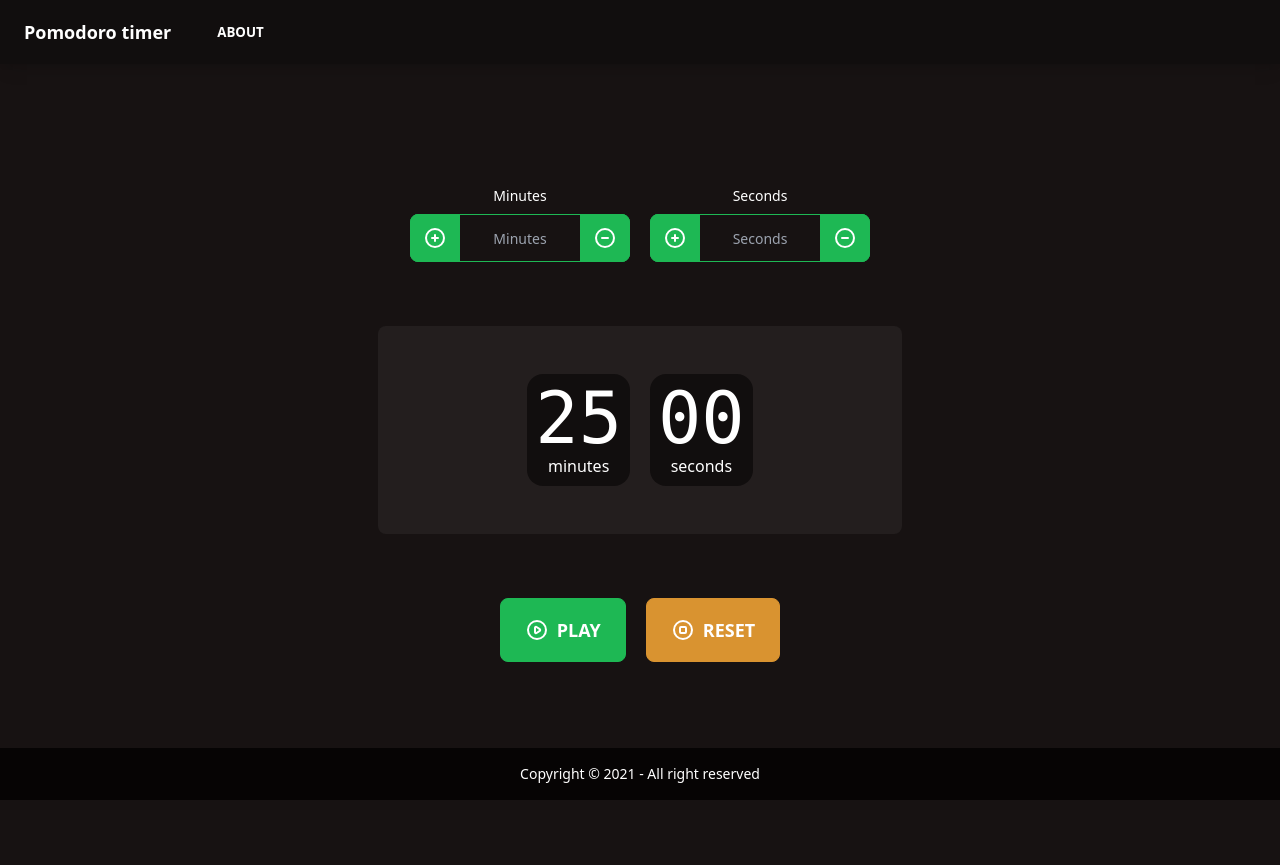
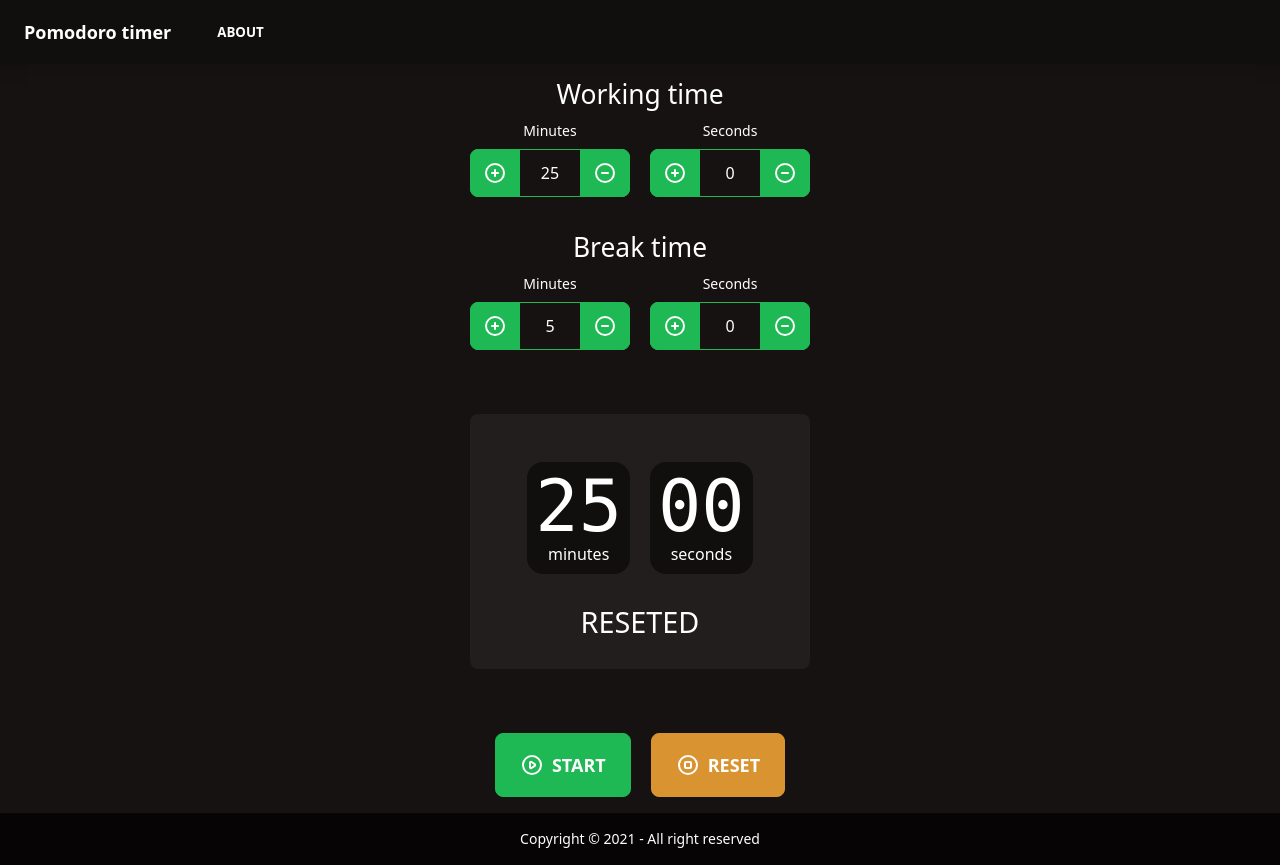
Before and after one commit to PauliCZ44/pomodoro-timer, a React (Create React App) app: page / in a window 1280 px wide. Before the commit the page ends 800 px from the top, so only its background shows below. Built offline with nearby package versions, Linux system fonts and the light colour scheme.

Commit message:
add handle hold mousedown and press

```diff
--- a/src/components/Main.js
+++ b/src/components/Main.js
@@ -6,33 +6,54 @@ import { PauseIcon, PlayIcon, StopIcon } from "@heroicons/react/outline";
 
 function Main(props) {
   let initValues = {
+    work: {
       sec: 0,
       min: 25,
+    },
+    break: {
+      sec: 0,
+      min: 5,
+    },
   };
-  const [seconds, setSeconds] = useState(initValues.sec);
-  const [minutes, setMinutes] = useState(initValues.min);
-  //const [mils, setMils] = useState(0);
+
+  const [seconds, setSeconds] = useState(initValues.work.sec);
+  const [minutes, setMinutes] = useState(initValues.work.min);
+
   const [isCounting, setIsCounting] = useState(false);
+  const [counterStatus, setCounterStatus] = useState("RESETED");
 
   const [intervalId, setIntervalId] = useState(0);
 
   const toggleCount = () => {
     if (isCounting) {
       pauseCounting();
+      setCounterStatus("PAUSED");
       return;
     }
     startCountDown();
   };
 
+  function setTimeValue(type, val) {
+    let path = type.split(".");
+    console.log("set val with", val, type, initValues[path[0]][path[1]]);
+    initValues[path[0]][path[1]] = val;
+    if (!isCounting && path[0] === "work") {
+      if (path[1] === "min") {
+        setMinutes(val);
+      } else {
+        setSeconds(val);
+      }
+    }
+  }
+
   const startCountDown = () => {
-    if (!isCounting) {
     setSeconds((seconds) => seconds - 1);
     setIsCounting(true);
+    setCounterStatus("WORKING");
     const intervalID = setInterval(() => {
       setSeconds((seconds) => seconds - 1);
     }, 1000);
     setIntervalId(intervalID);
-    }
   };
 
   /* Watching for seconds changes */
@@ -55,36 +76,56 @@ function Main(props) {
 
   const resetCountdown = () => {
     pauseCounting();
-    setSeconds(initValues.sec);
-    setMinutes(initValues.min);
+    setCounterStatus("RESETED");
+    setSeconds(initValues.work.sec);
+    setMinutes(initValues.work.min);
   };
 
-  let pauseButton = (
+  let playButton = (
+    <>
+      <PlayIcon className="h-6 w-6 mr-2" /> Start
+    </>
+  );
+
+  if (!isCounting && counterStatus === "PAUSED") {
+    playButton = (
+      <>
+        <PlayIcon className="h-6 w-6 mr-2" /> Resume
+      </>
+    );
+  } else if (isCounting) {
+    playButton = (
       <>
         <PauseIcon className="h-6 w-6 mr-2" /> Pause
       </>
     );
-
-  let playButton = (
-    <>
-      <PlayIcon className="h-6 w-6 mr-2" /> Play
-    </>
-  );
+  }
 
   return (
     <div className="sm:place-self-center">
-      <div className="flex flex-wrap gap-5 p-4 m-4 place-content-center">
-        <TimeInput type="minutes" label="Minutes"></TimeInput>
-        <TimeInput type="seconds" label="Seconds"></TimeInput>
+      <h4 className="text-center ">Working time</h4>
+      <div className="flex flex-wrap gap-5 pb-4 mb-4 place-content-center">
+        <TimeInput type="work.min" label="Minutes" value={initValues.work.min} setTimeValue={setTimeValue}></TimeInput>
+        <TimeInput type="work.sec" label="Seconds" value={initValues.work.sec} setTimeValue={setTimeValue}></TimeInput>
       </div>
 
-      <div className="grid grid-flow-col gap-5 text-center auto-cols-max justify-center  bg-white bg-opacity-5 py-12 my-12 rounded-lg">
+      <h4 className="text-center">Break time</h4>
+      <div className="flex flex-wrap gap-5 pb-4 mb-4 place-content-center">
+        <TimeInput type="break.min" label="Minutes" value={initValues.break.min} setTimeValue={setTimeValue}></TimeInput>
+        <TimeInput type="break.sec" label="Seconds" value={initValues.break.sec} setTimeValue={setTimeValue}></TimeInput>
+      </div>
+
+      <div className=" bg-white bg-opacity-5 pt-12 pb-6 my-12 rounded-lg">
+        <div className="grid grid-flow-col gap-5 text-center auto-cols-max justify-center ">
           <Countdown type="minutes" value={minutes}></Countdown>
           <Countdown type="seconds" value={seconds}></Countdown>
         </div>
+        <h3 className="text-center h3 pt-6">{counterStatus}</h3>
+      </div>
+
       <div className="flex p-4 gap-5 place-content-center justify-center">
         <button className="btn btn-lg btn-primary" onClick={toggleCount}>
-          {isCounting ? pauseButton : playButton}
+          {playButton}
         </button>
         <button className="btn btn-lg btn-accent" onClick={resetCountdown}>
           <StopIcon className="h-6 w-6 mr-2" />
--- a/src/components/TimeInput.js
+++ b/src/components/TimeInput.js
@@ -1,18 +1,58 @@
-import React from "react";
+import React, { useEffect, useState } from "react";
+import useLongPress from "../hooks/useLongPress";
+
 import { PlusCircleIcon, MinusCircleIcon } from "@heroicons/react/outline";
 
-function TimeInput(props) {
+function TimeInput({ label, value, setTimeValue, type }) {
+  let [val, setVal] = useState(value);
+  let min = 0;
+  let max = 99;
+
+  const onLongPressPlus = () => {
+    handlePlus();
+  };
+
+  const onLongPressMinus = () => {
+    handleMinus();
+  };
+
+  const longPressMinus = useLongPress({ onLongPress: onLongPressMinus, onClick: handleMinus, ms: 300 });
+  const longPressPlus = useLongPress({ onLongPress: onLongPressPlus, onClick: handlePlus, ms: 300 });
+
+  function handleMinus() {
+    if (val - 1 >= 0) {
+      setVal((val) => +val - 1);
+      let newVal = (val) => +val - 1;
+      setTimeValue(type, newVal(val));
+    }
+  }
+
+  function handlePlus() {
+    if (val <= 98) {
+      setVal((val) => +val + 1);
+      setTimeValue(type, +val + 1);
+    }
+  }
+
+  function onChange(e) {
+    let val = e.target.value;
+    if (val.length < 3) {
+      setVal(e.target.value);
+      setTimeValue(type, e.target.value);
+    }
+  }
+
   return (
     <div className="form-control">
       <label className="label justify-center">
-        <span className="label-text">{props.label}</span>
+        <span className="label-text">{label}</span>
       </label>
       <div className="relative">
-        <button className="absolute top-0 left-0 rounded-r-none btn btn-primary px-3">
+        <button className="absolute top-0 left-0 rounded-r-none btn btn-primary px-3" {...longPressPlus}>
           <PlusCircleIcon className="h-6 w-6  text-neutral-content" />
         </button>
-        <input type="text" placeholder={props.label} className="w-full px-2 text-center input input-primary input-bordered" />
-        <button className="absolute top-0 right-0 rounded-l-none btn btn-primary px-3">
+        <input type="number" placeholder={label} className="w-40 px-2 text-center input input-primary input-bordered text-base" value={val} min={min} max={max} onChange={onChange} />
+        <button className="absolute top-0 right-0 rounded-l-none btn btn-primary px-3" {...longPressMinus}>
           <MinusCircleIcon className="h-6 w-6  text-neutral-content" />
         </button>
       </div>
--- /dev/null
+++ b/src/hooks/useLongPress.js
@@ -0,0 +1,54 @@
+/* Credits:  https://stackoverflow.com/questions/48048957/react-long-press-event */
+import { useCallback, useRef, useMemo } from "react";
+
+export default function useLongPress({ onClick = () => {}, onLongPress = () => {}, ms = 300, fireInterval = 50 } = {}) {
+  const timerRef = useRef(false);
+  const eventRef = useRef({});
+  const intervalRef = useRef();
+
+  const callback = useCallback(() => {
+    intervalRef.current = setInterval(() => {
+      onLongPress(eventRef.current);
+    }, fireInterval);
+    onLongPress(eventRef.current);
+    console.log("callback");
+    eventRef.current = {};
+    timerRef.current = false;
+  }, [onLongPress]);
+
+  const start = useCallback(
+    (ev) => {
+      ev.persist();
+      eventRef.current = ev;
+      timerRef.current = setTimeout(callback, ms);
+    },
+    [callback, ms]
+  );
+
+  const stop = useCallback(
+    (ev) => {
+      ev.persist();
+      eventRef.current = ev;
+      clearInterval(intervalRef.current);
+      if (timerRef.current) {
+        clearTimeout(timerRef.current);
+        clearInterval(intervalRef.current);
+        onClick(eventRef.current);
+        timerRef.current = false;
+        eventRef.current = {};
+      }
+    },
+    [onClick]
+  );
+
+  return useMemo(
+    () => ({
+      onMouseDown: start,
+      onMouseUp: stop,
+      onMouseLeave: stop,
+      onTouchStart: start,
+      onTouchEnd: stop,
+    }),
+    [start, stop]
+  );
+}
--- a/src/index.css
+++ b/src/index.css
@@ -8,3 +8,36 @@
   grid-template-rows: max-content 1fr min-content;
   height: 100vh;
 }
+
+h1 {
+  font-size: 2.6em;
+  line-height: 2.45em;
+}
+h2 {
+  font-size: 2.1em;
+  line-height: 1.9em;
+}
+h3 {
+  font-size: 1.8em;
+  line-height: 1.65em;
+}
+h4 {
+  font-size: 1.65em;
+  line-height: 1.4em;
+}
+h5 {
+  font-size: 1.4em;
+  line-height: 1.25em;
+}
+
+/* Chrome, Safari, Edge, Opera */
+input::-webkit-outer-spin-button,
+input::-webkit-inner-spin-button {
+  -webkit-appearance: none;
+  margin: 0;
+}
+
+/* Firefox */
+input[type="number"] {
+  -moz-appearance: textfield;
+}
--- a/tailwind.config.js
+++ b/tailwind.config.js
@@ -1,5 +1,5 @@
 module.exports = {
-  purge: ['./src/**/*.{js,jsx,ts,tsx}', './public/index.html'],
+  purge: ["./src/**/*.{js,jsx,ts,tsx}", "./public/index.html"],
   darkMode: false, // or 'media' or 'class'
   theme: {
     extend: {},
@@ -7,7 +7,5 @@ module.exports = {
   variants: {
     extend: {},
   },
-  plugins: [
-    require('daisyui'),
-  ],
-}
+  plugins: [require("daisyui")],
+};
```
Lines whose indentation alone changed are shown as unchanged.
